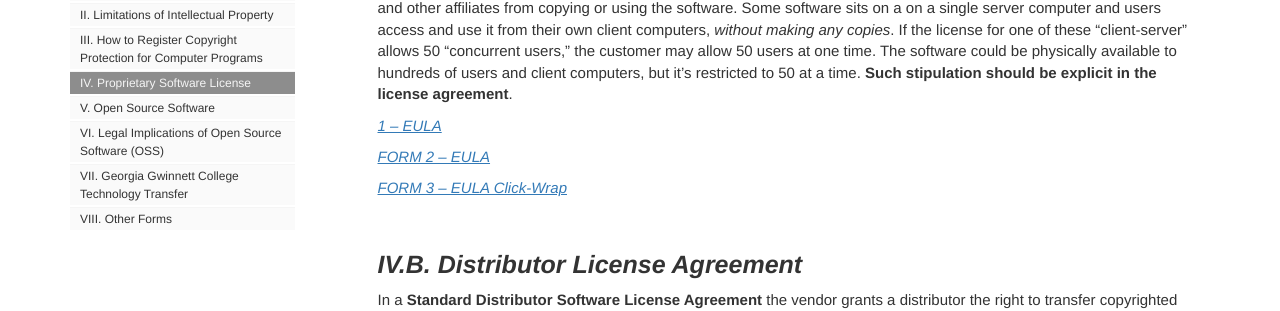
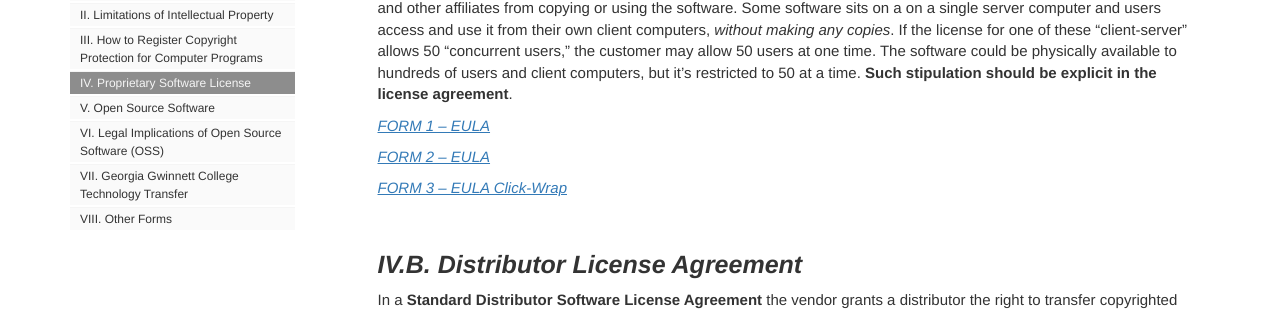
Before and after one commit to GGC-SD/LegalSoftDevApps, a Jekyll site: the page built from pages/ch4/paper_ch4.html, in a window 1280 px wide and 900 px high, scrolled down 1583 px. Shown: the part 143-454 px from the top of the window. Built offline with Jekyll 4.4.1, drawn with Linux system fonts in a browser that asks for light colours; comment, search, counter and statistics services are not loaded.

Commit message:
bugtesting6

```diff
--- a/pages/ch4/paper_ch4.html
+++ b/pages/ch4/paper_ch4.html
@@ -47,9 +47,9 @@ folder: ch4
 			<p>Every EULA should also list certain rights <em>not</em> granted. The Copyright law grants several exclusive rights to copyright owners. <strong>Licensor should make sure the license doesn&rsquo;t grant any of those rights except those expressly provided</strong>.<a href="#_ftn2" name="_ftnref2"><sup>[2]</sup></a> The license should be explicit that the end-user cannot exercise the rights of the copyright holder. It cannot distribute, modify (create derivative works), or publicly display, perform the software or sublicense its rights to anyone else.<a href="#_ftn3" name="_ftnref3"><sup>[3]</sup></a></p>
 			<p>Licensor should also stipulate that the user gets no time-sharing or service bureau rights, or any other rights to share the software with third parties. <em>Time-sharing</em> means sharing an application with customers or third-parties. <em>Service Bureau</em> usage involves another type of sharing: the customer keeps the software, but it uses it to process third party data, instead of its own data, including in a cloud service offering. Either could cost the vendor sales.<a href="#_ftn4" name="_ftnref4"><sup>[4]</sup></a></p>
 			<p>In an enterprise license, the user may be allowed to make copies as it needs. Licensor should only grant &ldquo;enterprise license&rdquo; <strong>if it knows the size of the customer&rsquo;s business and doesn&rsquo;t mind if it expands</strong>, along with the number of copies it may reproduce. Licensor may also consider limiting software use by forbidding subsidiaries, parent companies, and other affiliates from copying or using the software. Some software sits on a on a single server computer and users access and use it from their own client computers, <em>without making any copies</em>. If the license for one of these &ldquo;client-server&rdquo; allows 50 &ldquo;concurrent users,&rdquo; the customer may allow 50 users at one time. The software could be physically available to hundreds of users and client computers, but it&rsquo;s restricted to 50 at a time. <strong>Such stipulation should be explicit in the license agreement</strong>.</p>
-			<p><a href="{{ "images/test.docx" }}" download><u><em>1 – EULA</em></u></a></p>
-			<p><a href="/forms/ch4-a-2.docx" download><u><em>FORM 2 – EULA</em></u></a></p>
-			<p><a href="/forms/ch4-a-3.docx" download><u><em>FORM 3 – EULA Click-Wrap</em></u></a></p>
+			<p><a href="{{ "forms/ch4-a-1.docx" }}" download><u><em>FORM 1 – EULA</em></u></a></p>
+			<p><a href="forms/ch4-a-2.docx" download><u><em>FORM 2 – EULA</em></u></a></p>
+			<p><a href="forms/ch4-a-3.docx" download><u><em>FORM 3 – EULA Click-Wrap</em></u></a></p>
 			<p>&nbsp;</p>
 			<h2><b><i>IV.B. Distributor License Agreement</i></b></h2>
 			<p>In a <strong>Standard Distributor Software License Agreement</strong> the vendor grants a distributor the right to transfer copyrighted software to third parties. Distribution rights are often restricted to a geographic territory (e.g. state, region, country, and continent). The distributor has no right to distribute outside the area. The territory might also be defined by industry. For instance: &ldquo;Vendor herby grants Distributor the exclusive right to distribute the Software for use in the Semiconductor Fabrication (as defined in Section __).&rdquo;<a href="#_ftn5" name="_ftnref5"><sup>[5]</sup></a> If you use an industrial territory, be sure to define the industry or segment clearly. The right to distribute may be exclusive or non-exclusive. <em>If it is exclusive, no one, even the vendor itself has the right to distribute within the territory, or anywhere if the license is worldwide</em>. Some distribution licenses include limited rights to reproduce and use the software. These rights help with marketing and technical support. Technically speaking, the clause should grant those rights. But sometimes it&rsquo;s fair to assume a distributor has reasonable marketing and support rights, even if they&rsquo;re not spelled out.</p>
```
